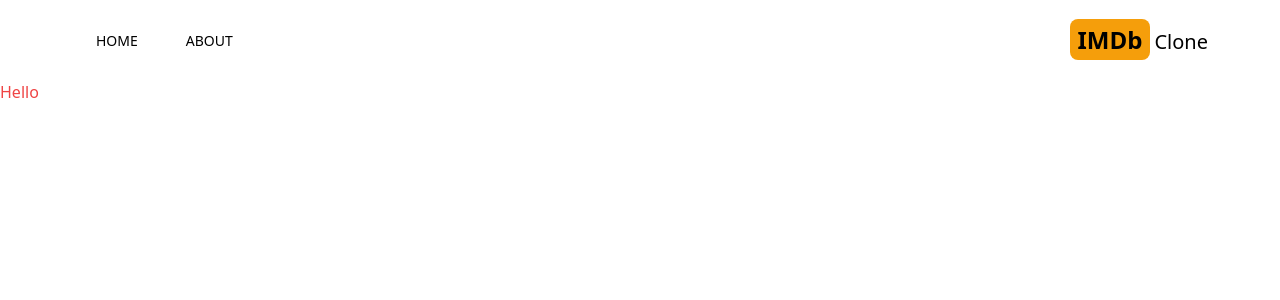
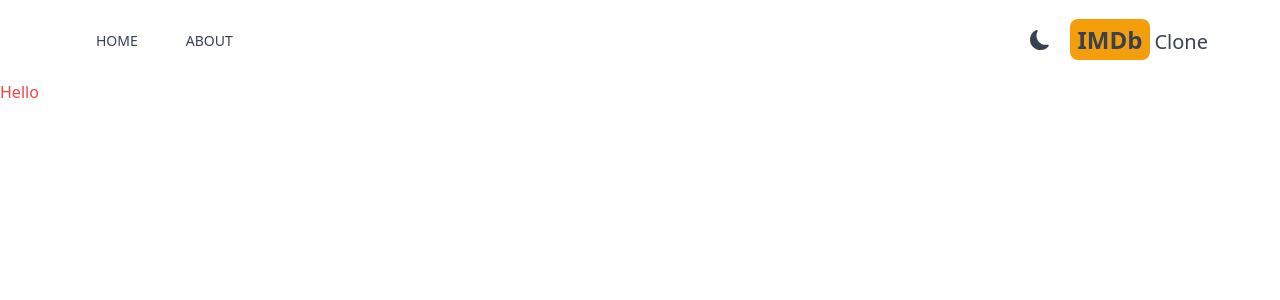
Before and after one commit to vermilion4/imdb-clone, a Next.js app: page / in a window 1280 px wide. Shown: the top 300 px of the page. Built offline with nearby package versions, Linux system fonts and the light colour scheme.

Commit message:
feat: Add dark mode

```diff
--- a/package.json
+++ b/package.json
@@ -12,6 +12,7 @@
     "eslint": "8.37.0",
     "eslint-config-next": "13.2.4",
     "next": "13.2.4",
+    "next-themes": "^0.2.1",
     "react": "18.2.0",
     "react-dom": "18.2.0",
     "react-icons": "^4.8.0"
--- /dev/null
+++ b/src/app/Providers.jsx
@@ -0,0 +1,14 @@
+'use client';
+
+import { ThemeProvider } from 'next-themes';
+import React from 'react';
+
+export default function Providers({ children }) {
+  return (
+    <ThemeProvider enableSystem={true} attribute='class'>
+      <div className='dark:bg-gray-700 dark:text-gray-200 text-gray-700 transition-colors duration-300 min-h-screen select-none'>
+        {children}
+      </div>
+    </ThemeProvider>
+  );
+}
--- a/src/app/layout.js
+++ b/src/app/layout.js
@@ -1,6 +1,7 @@
 import Header from '@/components/Header';
 import './globals.css';
 import Head from './head';
+import Providers from './Providers';
 
 export default function RootLayout ({ children })
 {
@@ -8,9 +9,11 @@
     <html lang="en">
       <Head />
       <body>
+        <Providers>
         {/* Header */ }
         <Header />
         { children }
+        </Providers>
 
       </body>
     </html>
--- /dev/null
+++ b/src/components/DarkModeSwitch.jsx
@@ -0,0 +1,33 @@
+'use client';
+
+import React, { useEffect, useState } from 'react';
+import { MdLightMode } from 'react-icons/md';
+import { BsFillMoonFill } from 'react-icons/bs';
+import { useTheme } from 'next-themes';
+
+export default function DarkModeSwitch() {
+  const { systemTheme, theme, setTheme } = useTheme();
+  const [ mounted, setMounted ] = useState(false);
+
+  useEffect(() => {
+    setMounted(true);
+  }, []);
+
+  const currentTheme = theme === 'system' ? systemTheme : theme;
+  return (
+    <>
+      {mounted &&
+        (currentTheme === 'light' ? (
+          <BsFillMoonFill
+            className='text-xl cursor-pointer hover:text-amber-500'
+            onClick={() => setTheme('dark')}
+          />
+        ) : (
+          <MdLightMode
+            className='text-xl cursor-pointer hover:text-amber-500'
+            onClick={() => setTheme('light')}
+          />
+        ))}
+    </>
+  );
+}
--- a/src/components/Header.jsx
+++ b/src/components/Header.jsx
@@ -3,6 +3,7 @@
 import {AiFillHome} from "react-icons/ai"
 import {BsFillInfoCircleFill} from "react-icons/bs"
 import Link from 'next/link';
+import DarkModeSwitch from './DarkModeSwitch';
 
 export default function Header() {
   return (
@@ -11,7 +12,8 @@
         <MenuItem title="HOME" address="/" Icon={AiFillHome} />
         <MenuItem title="ABOUT" address="/about" Icon={BsFillInfoCircleFill} />
       </div>
-      <div className="">
+      <div className="flex items-center space-x-5">
+        <DarkModeSwitch />
         <Link href="/">
           <h2 className='text-2xl'><span className='font-bold bg-amber-500 py-1 px-2 rounded-lg mr-1'>IMDb</span><span className='text-xl hidden sm:inline'>Clone</span></h2>
         </Link>
--- a/tailwind.config.js
+++ b/tailwind.config.js
@@ -8,4 +8,5 @@
     extend: {},
   },
   plugins: [],
+  darkMode: "class"
 }
```
Also changed, not shown: 2 other files (tests, documents, lock files or other folders).
